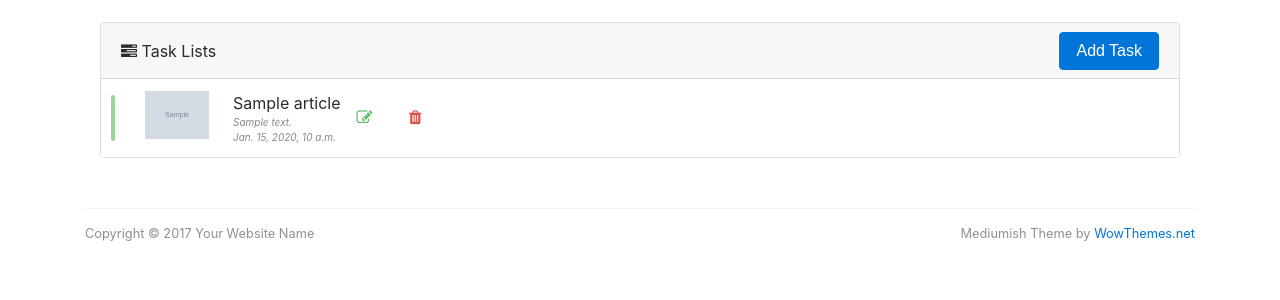
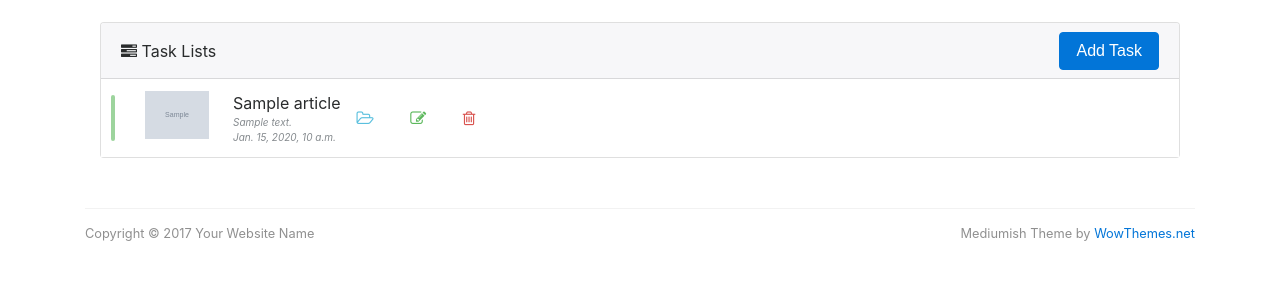
Before and after one commit to bagheriAlmas/Django-AlmasWeblog, a Django app: page /users/1/articles/ in a window 1280 px wide. Shown: the part 188-488 px from the top of the page. Run offline with Django 4.2, Linux system fonts and the light colour scheme; tables that the repository leaves empty hold one stand-in row (values such as "Sample post"); grey boxes marked "Sample" are stand-in pictures; some libraries are stand-ins or nearby versions.

Commit message:
create template for update and delete articles

```diff
--- a/templates/users/reporter_article_list.html
+++ b/templates/users/reporter_article_list.html
@@ -50,13 +50,25 @@
                                                         <div class="widget-subheading"><i>{{ article.created }}</i>
                                                         </div>
                                                     </div>
+
                                                     <div style="float: right" class="widget-content-right ">
-                                                        <button class="border-0 btn-transition btn btn-outline-success">
-                                                            <i class="fa fa-pencil-square-o" href=""></i></button>
-                                                        <button class="border-0 btn-transition btn btn-outline-danger">
-                                                            <i class="fa fa-trash"></i>
+                                                        {#                                                        <script type="text/javascript">#}
+                                                        {##}
+                                                        {#                                                            document.getElementById("btnUpdate").onclick = function () {#}
+                                                        {#                                                                location.href = "{% url 'article_update' article.slug %}";#}
+                                                        {#                                                            };#}
+                                                        {#                                                        </script>#}
+                                                        <a class="btn btn-outline-info border-0"
+                                                           href="{% url 'article_detail' article.slug %}"><i
+                                                                class="fa fa-folder-open-o"></i></a>
 
-                                                        </button>
+                                                        <a class="btn btn-outline-success border-0"
+                                                           href="{% url 'admin:articles_article_change' article.id %}"><i
+                                                                class="fa fa-pencil-square-o"></i></a>
+                                                        <a class="btn btn-outline-danger border-0"
+                                                           href="{% url 'admin:articles_article_delete' article.id %}"><i
+                                                                class="fa fa-trash-o"></i></a>
+
                                                     </div>
 
                                                 </div>
@@ -74,4 +86,6 @@
             </div>
         </div>
     </div>
+
+
 {% endblock %}
```
